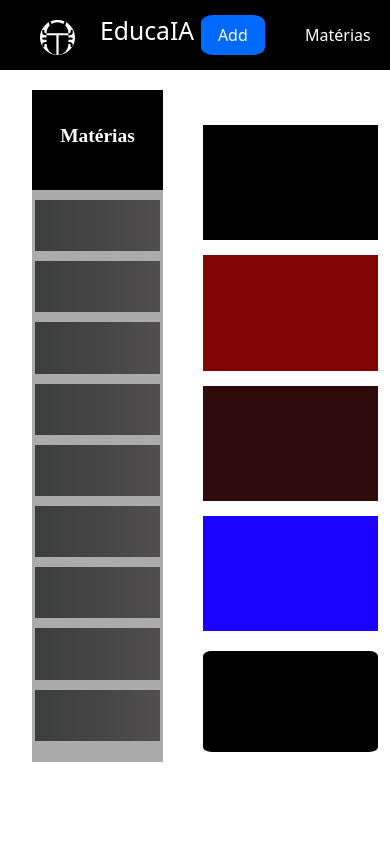
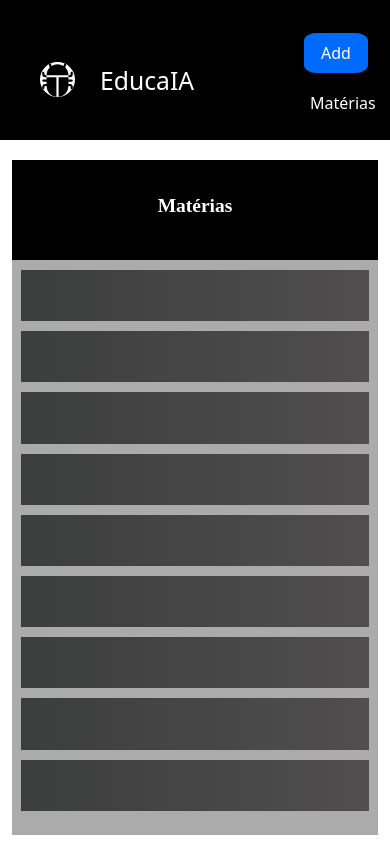
Before and after one commit to Peziiim/Educa, a plain HTML site: page src/index.html in a window 390 px wide. Shown: the top 844 px of the page. Drawn offline with nearby package versions, Linux system fonts and the light colour scheme.

Commit message:
fix: index

```diff
--- a/src/index.html
+++ b/src/index.html
@@ -8,12 +8,12 @@
     <link href="https://cdn.jsdelivr.net/npm/bootstrap@5.3.3/dist/css/bootstrap.min.css" rel="stylesheet" integrity="sha384-QWTKZyjpPEjISv5WaRU9OFeRpok6YctnYmDr5pNlyT2bRjXh0JMhjY6hW+ALEwIH" crossorigin="anonymous">
 </head>
 <body>
-    <section class="container-fluid nav-bar">
+    <section class="container-fluid nav-bar d-flex">
         <nav>
             <h2 class="title">EducaIA</h2>
             <img class="icon"  src="./images/bug-fill.svg" alt="bug-fill icon">
-            <button id="home">Add</button>
-            <button>Matérias</button>
+            <button class="button" id="home">Add</button>
+            <button class="button">Matérias</button>
         </nav>
     </section>
 
@@ -41,7 +41,7 @@
             <div class="video4"></div>
         </div>
         <div class="text">
-            <p></p>
+          <p></p>
         </div>
     </section>
 </div>
--- a/src/style/style.css
+++ b/src/style/style.css
@@ -40,7 +40,6 @@ body {
 #home {
     background-color: rgb(0, 106, 255);
     border-radius: var(--btnborderradius);
-    margin-left: 100px;
 }
 
 .left-bar {
@@ -101,6 +100,63 @@ body {
     }
   }
 
+  @media (max-width: 480px) {
+    .nav-bar {
+        height: 140px;
+        display: flex;
+        flex-direction: column;
+        justify-content: center;
+
+    }
+
+    .nav-bar button {
+        margin: 5px;
+        margin-left: 80vw;
+        margin-right: 30px;
+    }
+
+    #home {
+        margin-top: 20px;
+        margin-left: 80vw;
+        margin-right: 20px;
+    }
+
+    .title {
+        margin-top: 50px;
+    }
+
+    .icon {
+        margin-top: 42px;
+    }
+
+    .d-flex {
+        flex-direction: column;
+        align-items: center;
+    }
+
+    .left-bar {
+        width: 100%;
+        height: 80vh;
+        margin: 0;
+        margin-top: 20px;
+    }
+
+    .video-block {
+        display: flex;
+        flex-direction: column;
+        align-items: center;
+    }
+
+    .videos {
+        width: 80vw;
+        height: 95vh;
+    }
+
+    .text {
+        width: 100vw;
+    }
+  }
+
 .video1 {
     background-color: black;
 }
```
